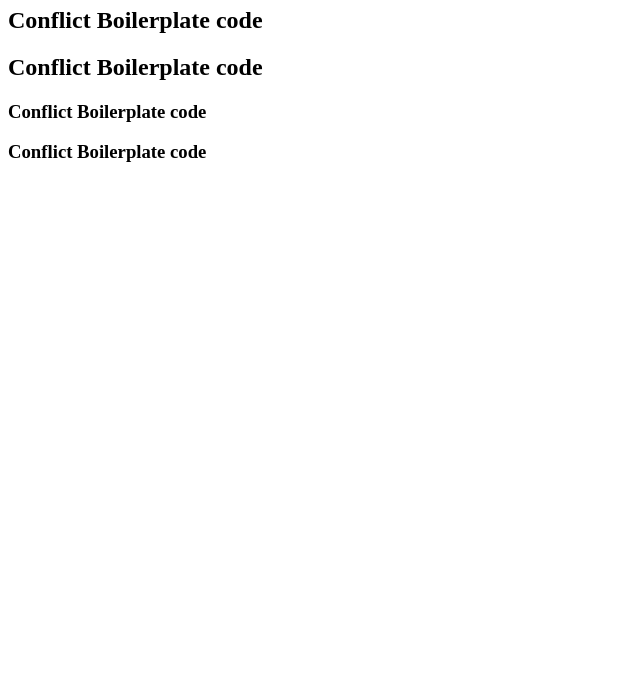
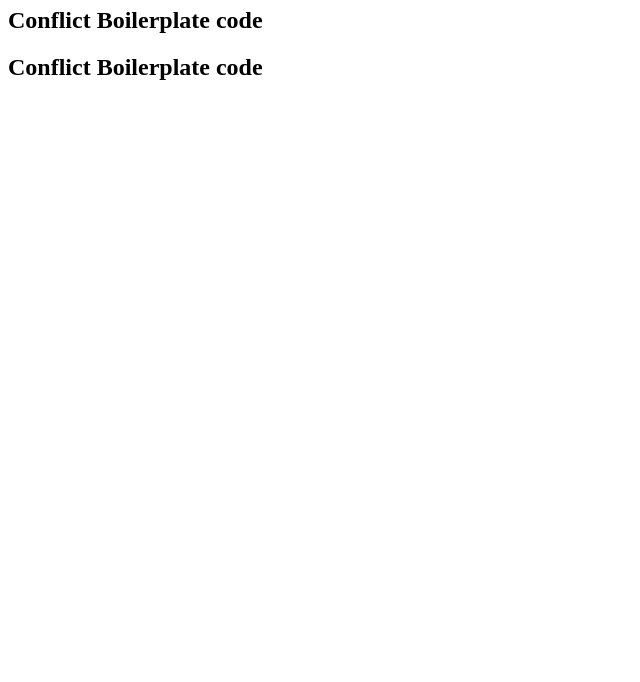
Before and after one commit to devsarveshpatel/git-workflow-small-team, a plain HTML site: page index.html in a window 1280 px wide. Shown: the part 118-800 px from the top of the page, without its empty margins (0-640 px from the left). Drawn offline with Linux system fonts and the light colour scheme.

Commit message:
resolve merge conflict in index.js

```diff
--- a/index.html
+++ b/index.html
@@ -3,6 +3,3 @@
 
 <h2>Conflict Boilerplate code</h2>
 <h2>Conflict Boilerplate code</h2>
-
-<h3>Conflict Boilerplate code</h3>
-<h3>Conflict Boilerplate code</h3>
```
Also changed, not shown: 1 other file.
